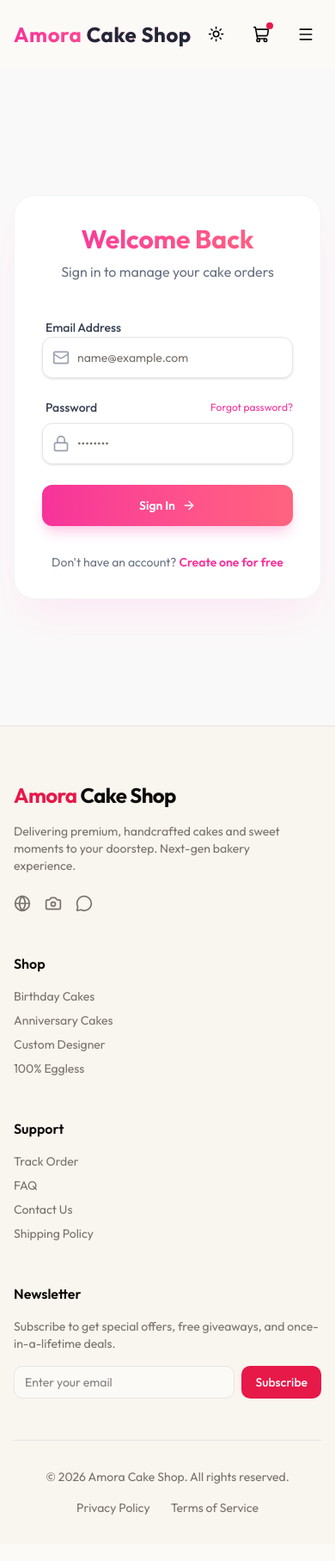
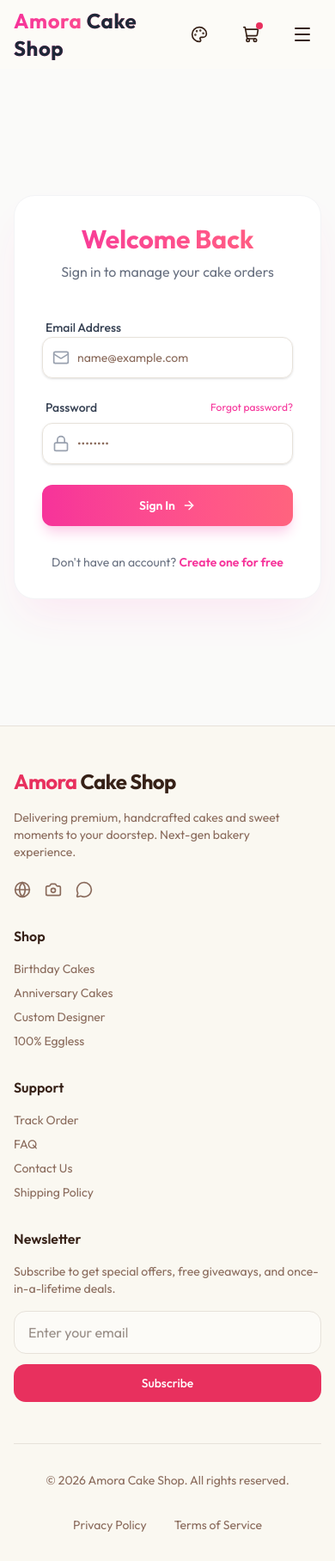
Before and after one commit to AadityaKanojiya23/Amora-Cake-Shop, a Next.js app: page /login in a window 390 px wide. Shown: the whole page at 86% size. Built offline with nearby package versions, Linux system fonts and the light colour scheme.

Commit message:
feat: add responsive layout, mobile optimizations, and cake-inspired multi-theme switcher (including Red Velvet)

```diff
--- a/src/app/globals.css
+++ b/src/app/globals.css
@@ -34,51 +34,120 @@
 }
 
 @layer base {
-  :root {
-    /* Premium Light Theme */
-    --background: 30 50% 98%; /* Warm, slightly creamy white */
-    --foreground: 20 14.3% 4.1%; /* Deep rich espresso text */
-    --card: 0 0% 100%;
-    --card-foreground: 20 14.3% 4.1%;
+  :root, .vanilla {
+    /* Vanilla Cake Light Theme */
+    --background: 40 50% 98%; /* Warm vanilla white */
+    --foreground: 20 40% 15%; /* Dark chocolate text */
+    --card: 0 0% 100%; /* Pure white icing */
+    --card-foreground: 20 40% 15%;
     --popover: 0 0% 100%;
-    --popover-foreground: 20 14.3% 4.1%;
-    --primary: 346 80% 50%; /* Vibrant, luxurious berry red */
-    --primary-foreground: 60 9.1% 97.8%;
-    --secondary: 40 40% 90%; /* Soft gold/beige */
-    --secondary-foreground: 24 9.8% 10%;
-    --muted: 60 4.8% 95.9%;
-    --muted-foreground: 25 5.3% 44.7%;
-    --accent: 40 40% 90%;
-    --accent-foreground: 24 9.8% 10%;
+    --popover-foreground: 20 40% 15%;
+    --primary: 345 80% 55%; /* Strawberry/Cherry pink */
+    --primary-foreground: 0 0% 100%;
+    --secondary: 40 50% 92%; /* Buttercream */
+    --secondary-foreground: 20 40% 15%;
+    --muted: 40 30% 94%;
+    --muted-foreground: 20 20% 45%;
+    --accent: 40 50% 92%;
+    --accent-foreground: 20 40% 15%;
     --destructive: 0 84.2% 60.2%;
-    --destructive-foreground: 60 9.1% 97.8%;
-    --border: 20 5.9% 90%;
-    --input: 20 5.9% 90%;
-    --ring: 346 80% 50%;
-    --radius: 0.75rem;
+    --destructive-foreground: 0 0% 100%;
+    --border: 40 20% 88%;
+    --input: 40 20% 88%;
+    --ring: 345 80% 55%;
+    --radius: 1rem;
   }
 
-  .dark {
-    /* Premium Dark Theme */
-    --background: 20 14.3% 4.1%; /* Very dark, warm black */
-    --foreground: 60 9.1% 97.8%;
-    --card: 24 9.8% 10%;
-    --card-foreground: 60 9.1% 97.8%;
-    --popover: 20 14.3% 4.1%;
-    --popover-foreground: 60 9.1% 97.8%;
-    --primary: 346 80% 60%; /* Slightly lighter berry for dark mode */
-    --primary-foreground: 60 9.1% 97.8%;
-    --secondary: 24 9.8% 15%;
-    --secondary-foreground: 60 9.1% 97.8%;
-    --muted: 24 9.8% 15%;
-    --muted-foreground: 24 5.4% 63.9%;
-    --accent: 24 9.8% 15%;
-    --accent-foreground: 60 9.1% 97.8%;
+  .chocolate {
+    /* Chocolate Cake Dark Theme */
+    --background: 20 35% 10%; /* Deep dark chocolate */
+    --foreground: 35 50% 95%; /* Cream frosting text */
+    --card: 20 30% 15%; /* Lighter chocolate block */
+    --card-foreground: 35 50% 95%;
+    --popover: 20 35% 10%;
+    --popover-foreground: 35 50% 95%;
+    --primary: 345 85% 65%; /* Strawberry/Cherry pink glow */
+    --primary-foreground: 35 50% 95%;
+    --secondary: 20 25% 20%; /* Milk chocolate */
+    --secondary-foreground: 35 50% 95%;
+    --muted: 20 25% 20%;
+    --muted-foreground: 30 30% 70%;
+    --accent: 20 25% 20%;
+    --accent-foreground: 35 50% 95%;
     --destructive: 0 62.8% 30.6%;
-    --destructive-foreground: 60 9.1% 97.8%;
-    --border: 24 9.8% 15%;
-    --input: 24 9.8% 15%;
-    --ring: 346 80% 60%;
+    --destructive-foreground: 35 50% 95%;
+    --border: 20 25% 20%;
+    --input: 20 25% 20%;
+    --ring: 345 85% 65%;
+  }
+
+  .rose {
+    /* Rose Cake Theme */
+    --background: 340 40% 96%; /* Blush pink */
+    --foreground: 340 60% 15%; /* Deep burgundy */
+    --card: 0 0% 100%; /* White icing */
+    --card-foreground: 340 60% 15%;
+    --popover: 0 0% 100%;
+    --popover-foreground: 340 60% 15%;
+    --primary: 340 70% 50%; /* Rose Red */
+    --primary-foreground: 0 0% 100%;
+    --secondary: 340 30% 90%; /* Light Rose */
+    --secondary-foreground: 340 60% 15%;
+    --muted: 340 20% 92%;
+    --muted-foreground: 340 20% 45%;
+    --accent: 340 30% 90%;
+    --accent-foreground: 340 60% 15%;
+    --destructive: 0 84.2% 60.2%;
+    --destructive-foreground: 0 0% 100%;
+    --border: 340 20% 86%;
+    --input: 340 20% 86%;
+    --ring: 340 70% 50%;
+  }
+
+  .matcha {
+    /* Matcha Cake Theme */
+    --background: 110 30% 96%; /* Pale matcha green */
+    --foreground: 110 50% 15%; /* Deep forest green */
+    --card: 0 0% 100%; /* Pure white icing */
+    --card-foreground: 110 50% 15%;
+    --popover: 0 0% 100%;
+    --popover-foreground: 110 50% 15%;
+    --primary: 110 40% 45%; /* Matcha green */
+    --primary-foreground: 0 0% 100%;
+    --secondary: 110 30% 90%; /* Light matcha cream */
+    --secondary-foreground: 110 50% 15%;
+    --muted: 110 20% 92%;
+    --muted-foreground: 110 20% 45%;
+    --accent: 110 30% 90%;
+    --accent-foreground: 110 50% 15%;
+    --destructive: 0 84.2% 60.2%;
+    --destructive-foreground: 0 0% 100%;
+    --border: 110 20% 86%;
+    --input: 110 20% 86%;
+    --ring: 110 40% 45%;
+  }
+
+  .red-velvet {
+    /* Red Velvet Luxury Theme */
+    --background: 350 40% 10%; /* Deepest crimson/black */
+    --foreground: 45 40% 95%; /* Pale gold/cream text */
+    --card: 350 30% 14%; /* Dark burgundy */
+    --card-foreground: 45 40% 95%;
+    --popover: 350 40% 10%;
+    --popover-foreground: 45 40% 95%;
+    --primary: 40 90% 60%; /* Bright luxury gold */
+    --primary-foreground: 350 50% 10%; /* Dark text on gold */
+    --secondary: 350 40% 20%; /* Muted velvet red */
+    --secondary-foreground: 45 40% 95%;
+    --muted: 350 40% 20%;
+    --muted-foreground: 350 20% 65%;
+    --accent: 350 40% 20%;
+    --accent-foreground: 40 90% 60%; /* Gold accent text */
+    --destructive: 0 84.2% 60.2%;
+    --destructive-foreground: 45 40% 95%;
+    --border: 350 30% 25%;
+    --input: 350 30% 25%;
+    --ring: 40 90% 60%;
   }
 }
 
--- a/src/app/layout.tsx
+++ b/src/app/layout.tsx
@@ -1,4 +1,4 @@
-import type { Metadata } from "next";
+import type { Metadata, Viewport } from "next";
 import { Outfit } from "next/font/google";
 import "./globals.css";
 import { ThemeProvider } from "@/components/theme-provider";
@@ -6,6 +6,13 @@ import { Navbar } from "@/components/layout/navbar";
 import { Footer } from "@/components/layout/footer";
 
 const outfit = Outfit({ subsets: ["latin"] });
+
+export const viewport: Viewport = {
+  width: "device-width",
+  initialScale: 1,
+  maximumScale: 1,
+  userScalable: false, // Optional: Often used in mobile-first web apps to prevent zoom
+};
 
 export const metadata: Metadata = {
   title: "Amora Cake Shop | Premium Bakery & eCommerce",
@@ -19,11 +26,11 @@ export default function RootLayout({
 }>) {
   return (
     <html lang="en" suppressHydrationWarning>
-      <body className={`${outfit.className} min-h-screen flex flex-col antialiased`}>
+      <body className={`${outfit.className} min-h-screen flex flex-col antialiased overflow-x-hidden w-full`}>
         <ThemeProvider
           attribute="class"
-          defaultTheme="system"
-          enableSystem
+          defaultTheme="vanilla"
+          themes={["vanilla", "chocolate", "rose", "matcha", "red-velvet"]}
           disableTransitionOnChange
         >
           <Navbar />
--- a/src/components/layout/footer.tsx
+++ b/src/components/layout/footer.tsx
@@ -3,9 +3,9 @@ import { Globe, Camera, MessageCircle } from "lucide-react";
 
 export function Footer() {
   return (
-    <footer className="bg-secondary/30 pt-16 pb-8 border-t">
+    <footer className="bg-secondary/30 pt-12 lg:pt-16 pb-6 lg:pb-8 border-t">
       <div className="container mx-auto px-4 lg:px-8">
-        <div className="grid grid-cols-1 md:grid-cols-4 gap-12 mb-12">
+        <div className="grid grid-cols-1 md:grid-cols-2 lg:grid-cols-4 gap-8 lg:gap-12 mb-12">
           {/* Brand */}
           <div className="space-y-4">
             <Link href="/" className="inline-block">
@@ -53,15 +53,15 @@ export function Footer() {
           <div>
             <h3 className="font-semibold text-foreground mb-4">Newsletter</h3>
             <p className="text-sm text-muted-foreground mb-4">Subscribe to get special offers, free giveaways, and once-in-a-lifetime deals.</p>
-            <form className="flex gap-2">
+            <form className="flex flex-col sm:flex-row gap-3">
               <input
                 type="email"
                 placeholder="Enter your email"
-                className="flex-1 bg-background border rounded-md px-3 py-2 text-sm focus:outline-none focus:ring-1 focus:ring-primary"
+                className="flex-1 bg-background border rounded-md px-4 py-3 min-h-[44px] text-base sm:text-sm focus:outline-none focus:ring-1 focus:ring-primary"
               />
               <button
                 type="submit"
-                className="bg-primary text-primary-foreground px-4 py-2 rounded-md text-sm font-medium hover:bg-primary/90 transition-colors"
+                className="bg-primary text-primary-foreground px-6 py-3 min-h-[44px] rounded-md text-sm font-medium hover:bg-primary/90 transition-colors whitespace-nowrap w-full sm:w-auto"
               >
                 Subscribe
               </button>
@@ -69,11 +69,11 @@ export function Footer() {
           </div>
         </div>
 
-        <div className="border-t pt-8 flex flex-col md:flex-row items-center justify-between gap-4 text-sm text-muted-foreground">
+        <div className="border-t pt-8 flex flex-col md:flex-row items-center justify-between gap-6 text-sm text-muted-foreground text-center md:text-left">
           <p>© {new Date().getFullYear()} Amora Cake Shop. All rights reserved.</p>
-          <div className="flex gap-6">
-            <Link href="/privacy" className="hover:text-foreground transition-colors">Privacy Policy</Link>
-            <Link href="/terms" className="hover:text-foreground transition-colors">Terms of Service</Link>
+          <div className="flex flex-wrap justify-center gap-4 sm:gap-6">
+            <Link href="/privacy" className="hover:text-foreground transition-colors p-2 sm:p-0">Privacy Policy</Link>
+            <Link href="/terms" className="hover:text-foreground transition-colors p-2 sm:p-0">Terms of Service</Link>
           </div>
         </div>
       </div>
--- a/src/components/layout/navbar.tsx
+++ b/src/components/layout/navbar.tsx
@@ -92,9 +92,9 @@ export function Navbar() {
             <ThemeToggle />
 
             <Link href="/cart">
-              <Button variant="ghost" size="icon" className="relative rounded-full">
+              <Button variant="ghost" size="icon" className="relative rounded-full h-11 w-11">
                 <ShoppingCart className="w-5 h-5" />
-                <span className="absolute top-1 right-1 w-2 h-2 bg-primary rounded-full"></span>
+                <span className="absolute top-2 right-2 w-2 h-2 bg-primary rounded-full"></span>
               </Button>
             </Link>
 
@@ -161,10 +161,10 @@ export function Navbar() {
             <Button
               variant="ghost"
               size="icon"
-              className="md:hidden rounded-full"
+              className="md:hidden rounded-full h-11 w-11"
               onClick={() => setMobileMenuOpen(!mobileMenuOpen)}
             >
-              {mobileMenuOpen ? <X className="w-5 h-5" /> : <Menu className="w-5 h-5" />}
+              {mobileMenuOpen ? <X className="w-6 h-6" /> : <Menu className="w-6 h-6" />}
             </Button>
           </div>
         </div>
@@ -182,7 +182,7 @@ export function Navbar() {
                 <Input
                   type="text"
                   placeholder="Search for cakes..."
-                  className="pr-10 rounded-full"
+                  className="pr-10 rounded-full min-h-[44px] text-base"
                 />
                 <Search className="absolute right-3 top-1/2 -translate-y-1/2 w-4 h-4 text-muted-foreground" />
               </div>
@@ -190,7 +190,7 @@ export function Navbar() {
                 <Link
                   key={link.name}
                   href={link.href}
-                  className="text-lg font-medium text-foreground py-2 border-b border-border/50"
+                  className="text-lg font-medium text-foreground py-3 border-b border-border/50"
                   onClick={() => setMobileMenuOpen(false)}
                 >
                   {link.name}
@@ -198,34 +198,34 @@ export function Navbar() {
               ))}
               {isAuthenticated ? (
                 <>
-                  <div className="px-2 py-3 border-b border-border/50">
-                    <p className="font-semibold">{user?.name}</p>
+                  <div className="px-2 py-4 border-b border-border/50">
+                    <p className="font-semibold text-lg">{user?.name}</p>
                     <p className="text-sm text-muted-foreground">{user?.email}</p>
                   </div>
                   <Link
                     href="/profile"
-                    className="text-lg font-medium text-foreground py-2 border-b border-border/50"
+                    className="text-lg font-medium text-foreground py-3 border-b border-border/50"
                     onClick={() => setMobileMenuOpen(false)}
                   >
                     My Profile
                   </Link>
                   <Link
                     href="/orders"
-                    className="text-lg font-medium text-foreground py-2 border-b border-border/50"
+                    className="text-lg font-medium text-foreground py-3 border-b border-border/50"
                     onClick={() => setMobileMenuOpen(false)}
                   >
                     My Orders
                   </Link>
                   <Link
                     href="/track"
-                    className="text-lg font-medium text-foreground py-2 border-b border-border/50"
+                    className="text-lg font-medium text-foreground py-3 border-b border-border/50"
                     onClick={() => setMobileMenuOpen(false)}
                   >
                     Track Order
                   </Link>
                   <button
                     onClick={handleLogout}
-                    className="text-lg font-medium text-red-500 py-2 text-left"
+                    className="text-lg font-medium text-red-500 py-3 text-left"
                   >
                     Logout
                   </button>
@@ -233,7 +233,7 @@ export function Navbar() {
               ) : (
                 <Link
                   href="/login"
-                  className="text-lg font-medium text-foreground py-2"
+                  className="text-lg font-medium text-foreground py-3"
                   onClick={() => setMobileMenuOpen(false)}
                 >
                   Sign In
--- a/src/components/theme-toggle.tsx
+++ b/src/components/theme-toggle.tsx
@@ -1,23 +1,83 @@
 "use client";
 
 import * as React from "react";
-import { Moon, Sun } from "lucide-react";
+import { Palette, Check } from "lucide-react";
 import { useTheme } from "next-themes";
 import { Button } from "@/components/ui/button";
+import { motion, AnimatePresence } from "framer-motion";
 
 export function ThemeToggle() {
   const { theme, setTheme } = useTheme();
+  const [isOpen, setIsOpen] = React.useState(false);
+  const dropdownRef = React.useRef<HTMLDivElement>(null);
+
+  const themes = [
+    { id: "vanilla", name: "Vanilla", color: "#fdfbf7" },
+    { id: "chocolate", name: "Chocolate", color: "#291d17" },
+    { id: "rose", name: "Rose Cake", color: "#f9eef2" },
+    { id: "matcha", name: "Matcha", color: "#f1f8ee" },
+    { id: "red-velvet", name: "Red Velvet", color: "#660011" },
+  ];
+
+  // Close dropdown on outside click
+  React.useEffect(() => {
+    function handleClickOutside(event: MouseEvent) {
+      if (dropdownRef.current && !dropdownRef.current.contains(event.target as Node)) {
+        setIsOpen(false);
+      }
+    }
+    document.addEventListener("mousedown", handleClickOutside);
+    return () => document.removeEventListener("mousedown", handleClickOutside);
+  }, []);
 
   return (
+    <div className="relative" ref={dropdownRef}>
       <Button
         variant="ghost"
         size="icon"
-      onClick={() => setTheme(theme === "light" ? "dark" : "light")}
-      className="rounded-full"
+        onClick={() => setIsOpen(!isOpen)}
+        className="rounded-full relative h-11 w-11"
       >
-      <Sun className="h-[1.2rem] w-[1.2rem] rotate-0 scale-100 transition-all dark:-rotate-90 dark:scale-0" />
-      <Moon className="absolute h-[1.2rem] w-[1.2rem] rotate-90 scale-0 transition-all dark:rotate-0 dark:scale-100" />
+        <Palette className="h-5 w-5 text-foreground transition-all hover:scale-110" />
         <span className="sr-only">Toggle theme</span>
       </Button>
+
+      <AnimatePresence>
+        {isOpen && (
+          <motion.div
+            initial={{ opacity: 0, y: 10, scale: 0.95 }}
+            animate={{ opacity: 1, y: 0, scale: 1 }}
+            exit={{ opacity: 0, y: 10, scale: 0.95 }}
+            transition={{ duration: 0.2 }}
+            className="absolute right-0 mt-3 w-48 bg-background rounded-2xl shadow-xl border border-border py-2 z-[100] overflow-hidden"
+          >
+            <div className="px-4 py-2 border-b border-border mb-2">
+              <p className="text-sm font-semibold text-foreground">Select Flavor</p>
+            </div>
+            {themes.map((t) => (
+              <button
+                key={t.id}
+                onClick={() => {
+                  setTheme(t.id);
+                  setIsOpen(false);
+                }}
+                className={`w-full flex items-center justify-between px-4 py-2 text-sm transition-colors hover:bg-primary/10 hover:text-primary ${
+                  theme === t.id ? "text-primary font-medium bg-primary/5" : "text-foreground"
+                }`}
+              >
+                <div className="flex items-center gap-3">
+                  <div
+                    className="w-4 h-4 rounded-full border border-border shadow-sm"
+                    style={{ backgroundColor: t.color }}
+                  />
+                  {t.name}
+                </div>
+                {theme === t.id && <Check className="w-4 h-4" />}
+              </button>
+            ))}
+          </motion.div>
+        )}
+      </AnimatePresence>
+    </div>
   );
 }
```
Also changed, not shown: src/app/page.tsx (+8 -8 lines), src/components/home/Hero.tsx (+8 -7 lines). Lines whose indentation alone changed are shown as unchanged.
